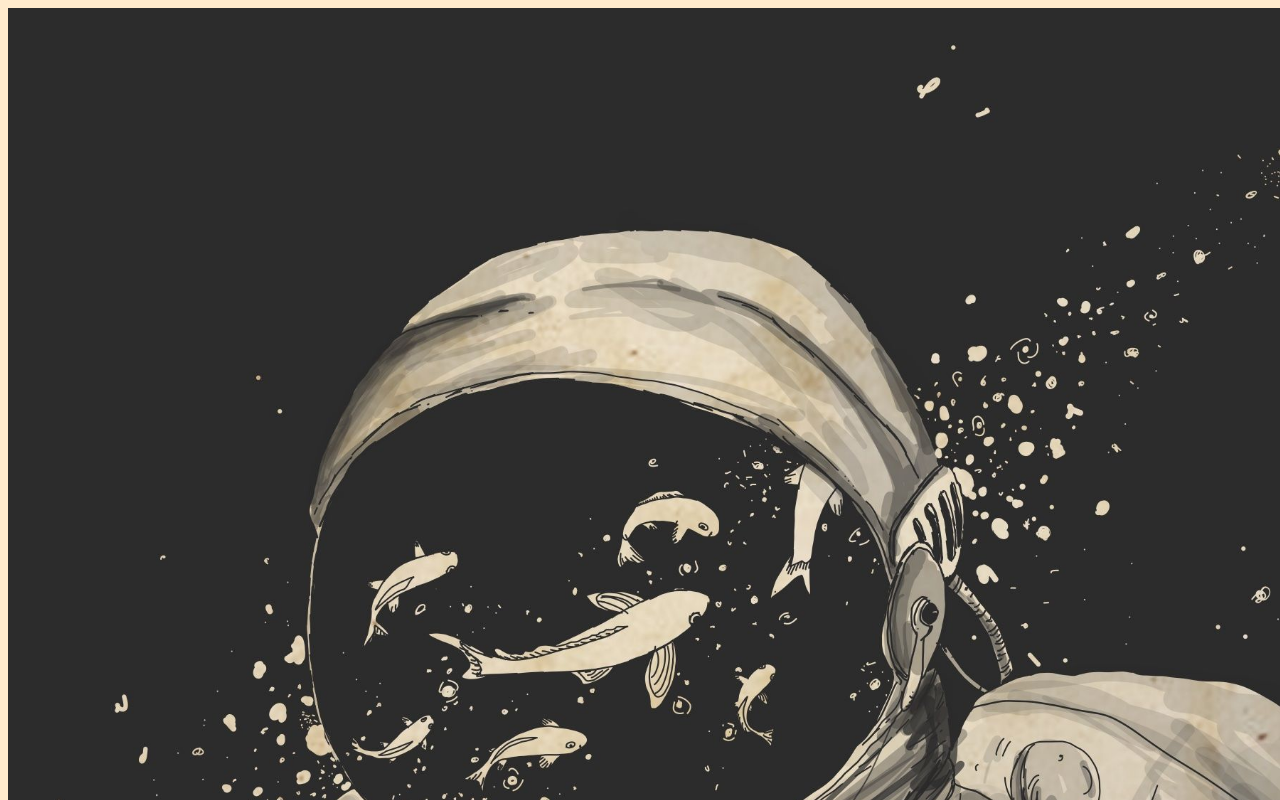
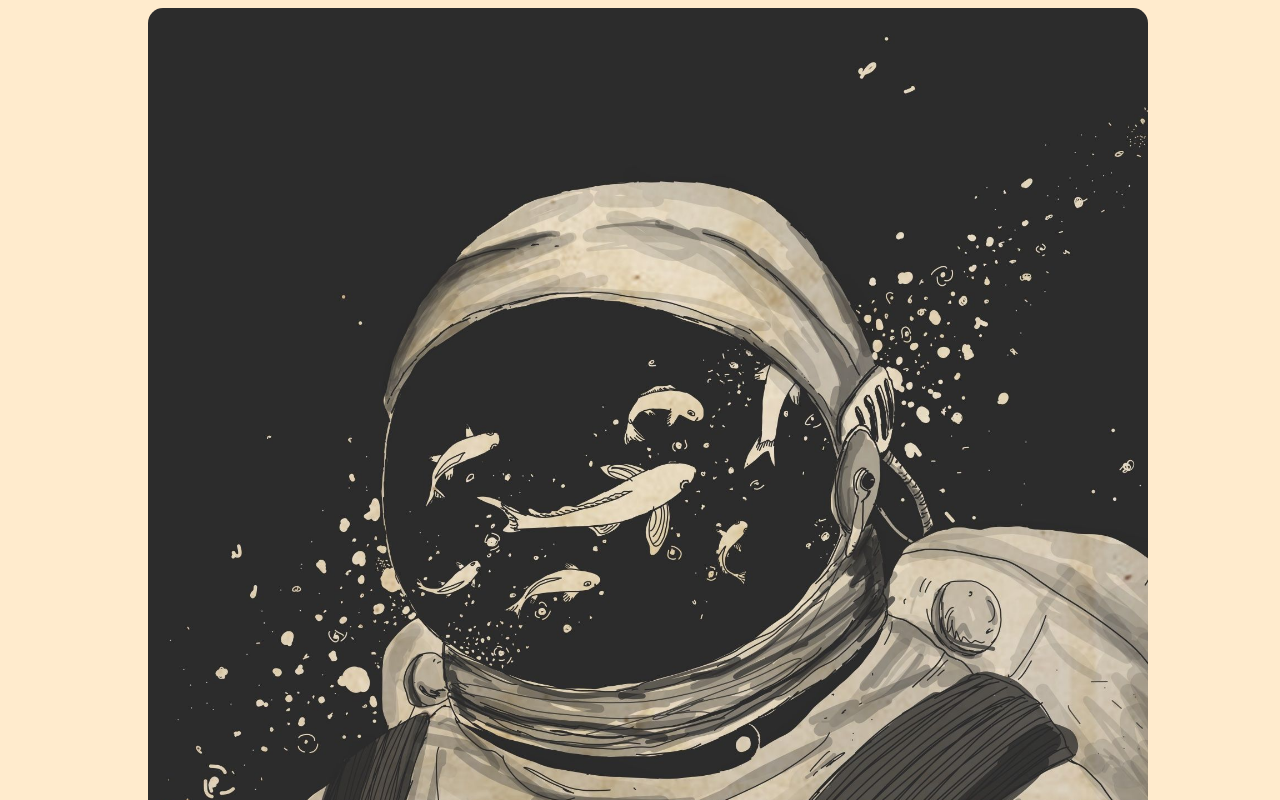
Before and after one commit to VIRI23/Viriany-Cobos, a plain HTML site: page index.html in a window 1280 px wide. Shown: the top 800 px of the page. Drawn offline with Linux system fonts and the light colour scheme.

Commit message:
Update style.css

```diff
--- a/style.css
+++ b/style.css
@@ -8,9 +8,10 @@ main {
   width: 100vw;
 }
 .container {
-  max-width: 1500px;
+  max-width: 1000px;
   border-radius: 15px;
 }
 .header {
+  border-radius: 15px;
   width: 100%;
 }
```
